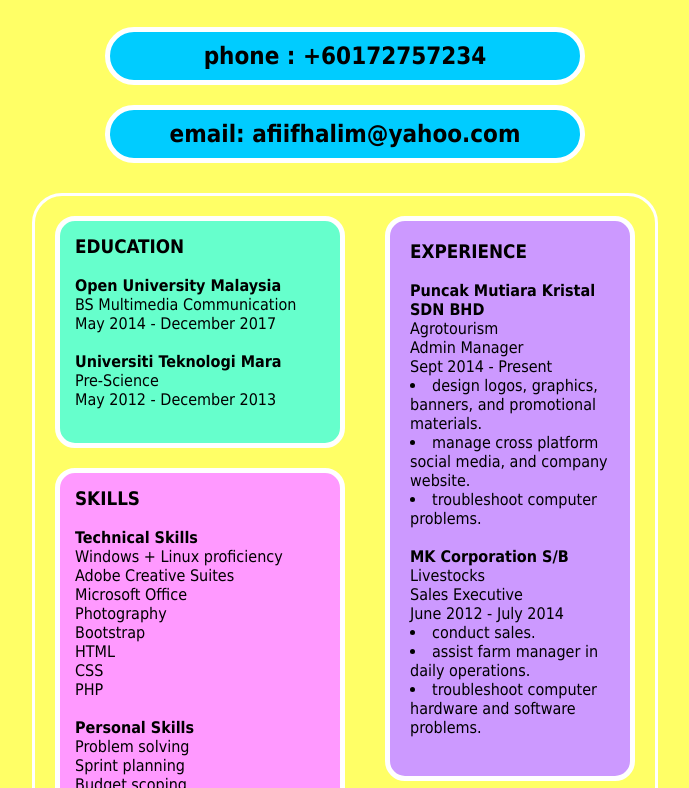
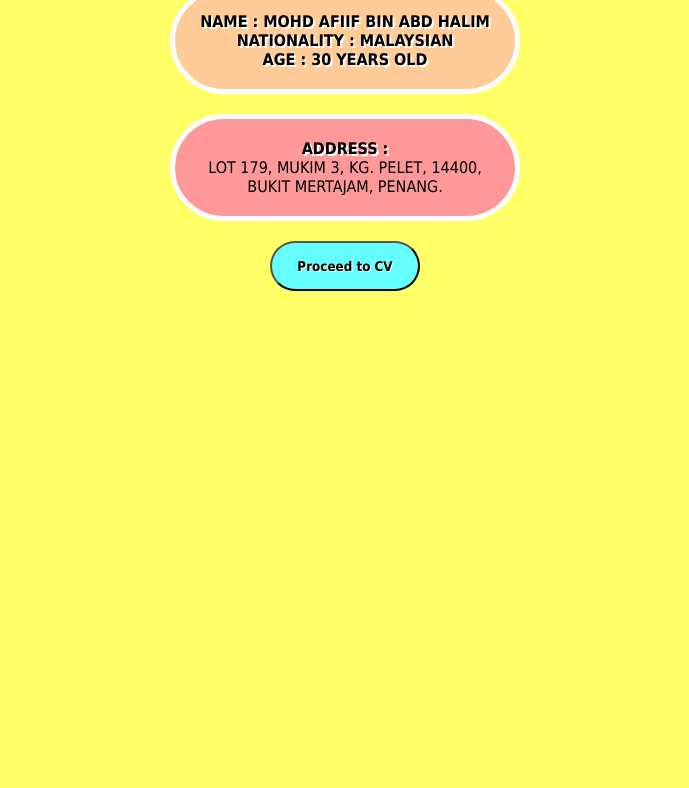
Before and after one commit to afiifhalim/sample, a plain HTML site: page index.html in a window 1280 px wide. Shown: the part 119-907 px from the top of the page, without its empty margins (295-984 px from the left). After the commit the page ends 800 px from the top, so only its background shows below. Drawn offline with Linux system fonts and the light colour scheme.

Commit message:
switch index.html
switch index.html name to CV/html and main.html to index.html

```diff
--- a/index.html
+++ b/index.html
@@ -2,13 +2,10 @@
 <html xmlns="http://www.w3.org/1999/xhtml">
 <head>
 <meta http-equiv="Content-Type" content="text/html; charset=utf-8" />
-<title>layout v3.0</title>
-</head>
 <style type="text/css">
-
 *	{
 	margin: 0;
-	width:auto;
+	width:100%;
 	font-family:Tahoma, Geneva, sans-serif;
 }
 
@@ -17,165 +14,88 @@ body	{
 }
 
 .header	{
-	background-color:rgba(51,255,255,1);
-	border: solid thick White;
-	border-radius:50px;
-	width: 400px;
-	padding:10px;
-	margin: 20px;
+	background:rgba(255,255,153,1);
+	width: 500px;
+	margin:10px;
+	padding:0px;
+	border: thick solid White;
+	border-radius:100px;
 }
 
-.contacts	{
-	background-color:rgba(0,204,255,1);
-	height: auto;
-	width:450px;
-	border: solid thick White;
-	border-radius: 50px;
-	padding: 10px;
-	margin:10px;
-	display:inline-block;
+#info	{
+	color:rgba(255,255,255,1);
+	text-shadow: 2px 2px DarkSlateGrey;
 }
 
-.content	{
-	border-radius: 30px;
-	border:	3px White solid;
-	margin: 5px;
-	margin-top:20px;
-	padding:10px;
-	height: auto;
-	width:600px;
-	display:inline-block;
+#person	{
+	text-shadow: 3px 3px White;
 }
 
-.left-col	{
-	border: solid thick White;
-	border-radius: 20px;
-	height:auto;
-	width:250px;
-	background-color: rgba(102,255,204,1);
-	padding:15px;
-	display:inline-block;
-	margin: 10px;
-	float:left;
+.body, .address	{
+	width:300px;
+	margin:20px;
+	padding:20px;
+	border: thick solid White;
+	border-radius:100px;
+	background-color:rgba(255,204,153,1);
+	height: auto;
 }
 
-.bottom-left-col	{
-	border: solid thick White;
-	border-radius: 20px;
-	height:auto;
-	width:250px;
-	float:left;
-	background-color: rgba(255,153,255,1);
-	padding:15px;
-	display:inline-block;
-	margin: 10px;
+.body p, .address p	{
+	font-weight: bold;
+	color: Black;
+	text-shadow: 2px 2px White;
 }
 
-.right-col	{
-	display:inline-block;
-	border: thick solid White;
-	background-color:rgba(204,153,255,1);
-	border-radius: 20px;
-	height: auto;
-	width:200px;
-	padding:20px;
-	margin:10px;
-	float:right;
+.address	{
+	background-color:rgba(255,153,153,1);
 }
 
+button {
+	width: 150px;
+	height: 50px;
+	margin:0px;
+	border-radius: 50px;
+	background-color: rgba(102,255,255,1);
+	font-weight:bold;
+	text-shadow: 1px 1px White;
+}
+
+
 </style>
+
+<title>Personal Info</title>
+</head>
 
 <body>
 
 <div align="center">
 <div class="header">
 <div class="header-text" align="center">
-<h1>Afiif Halim</h1><h2>Curriculum Vitae</h2></div>
+<h1 id="person">my personal</h1><h2 id="info">information</h2></div>
 </div>
 </div>
 
 <div align="center">
-<div class="contacts">
-<div align="center">
-<h2>phone : +60172757234</h2></div>
-</div>
-</div>
+<div class="body">
+<div class="body-text" align="center">
+<p align="center">NAME	:	MOHD AFIIF BIN ABD HALIM</p>
+<p>NATIONALITY	:	MALAYSIAN</p>
+<p>AGE	:	30 YEARS OLD</p>
+<p>
+</div></div></div>
 
 <div align="center">
-<div class="contacts">
-<div align="center">
-<h2>email: afiifhalim@yahoo.com</h2></div>
-</div>
-</div>
-
+<div class="address">
+<div class="body-text" align="center">
+    <p>ADDRESS	:</p>LOT 179, MUKIM 3, KG. PELET, 14400, BUKIT MERTAJAM, PENANG.
+<p>
+</div></div></div>
 
 <div align="center">
-<div class="content">
-<div class="left-col">
-<div id="education" align="left"><h3>EDUCATION</h3><br />
-
-<h4>Open University Malaysia</h4>
-<p>BS Multimedia Communication</p>
-<p>May 2014 - December 2017</p><br />
-<h4>Universiti Teknologi Mara</h4>
-<p>Pre-Science</p>
-<p>May 2012 - December 2013</p>
-</div>
-<br />
-
-</div>
-
-<div class="right-col">
-<div id="experience" align="left">
-<h3>EXPERIENCE</h3><br />
-
-<h4>Puncak Mutiara Kristal SDN BHD</h4>
-<p>Agrotourism</p>
-<p>Admin Manager</p>
-<p>Sept 2014 - Present</p>
-<li>design logos, graphics, banners, and promotional materials.</li>
-<li>manage cross platform social media, and company website.</li>
-<li>troubleshoot computer problems.</li><br />
-
-<h4>MK Corporation S/B</h4>
-<p>Livestocks</p>
-<p>Sales Executive</p>
-<p>June 2012 - July 2014</p>
-<li>conduct sales.</li>
-<li>assist farm manager in daily operations.</li>
-<li>troubleshoot computer hardware and software problems.</li><br />
-
-</div>
-</div>
-
-<div class="bottom-left-col" align="left">
-<h3>SKILLS</h3>
-<br />
-<h4>Technical Skills</h4>
-<p>Windows + Linux proficiency</p>
-<p>Adobe Creative Suites</p>
-<p>Microsoft Office</p>
-<p>Photography</p>
-<p>Bootstrap</p>
-<p>HTML</p>
-<p>CSS</p>
-<p>PHP</p>
-<br />
-
-
-
-<h4 align="left">Personal Skills</h4>
-<p>Problem solving</p>
-<p>Sprint planning</p>
-<p>Budget scoping</p>
-<p>Hardworking</p>
-<p>Influential</p>
-<p>Friendly</p>
-<p>Efficient</p><br />
-
-</div>
-</div>
-</div>
+<div class="proceed">
+<form action="CV.html"><button type="button">Proceed to CV</button></form>
+</div></div>
 
 </body>
 </html>
```
